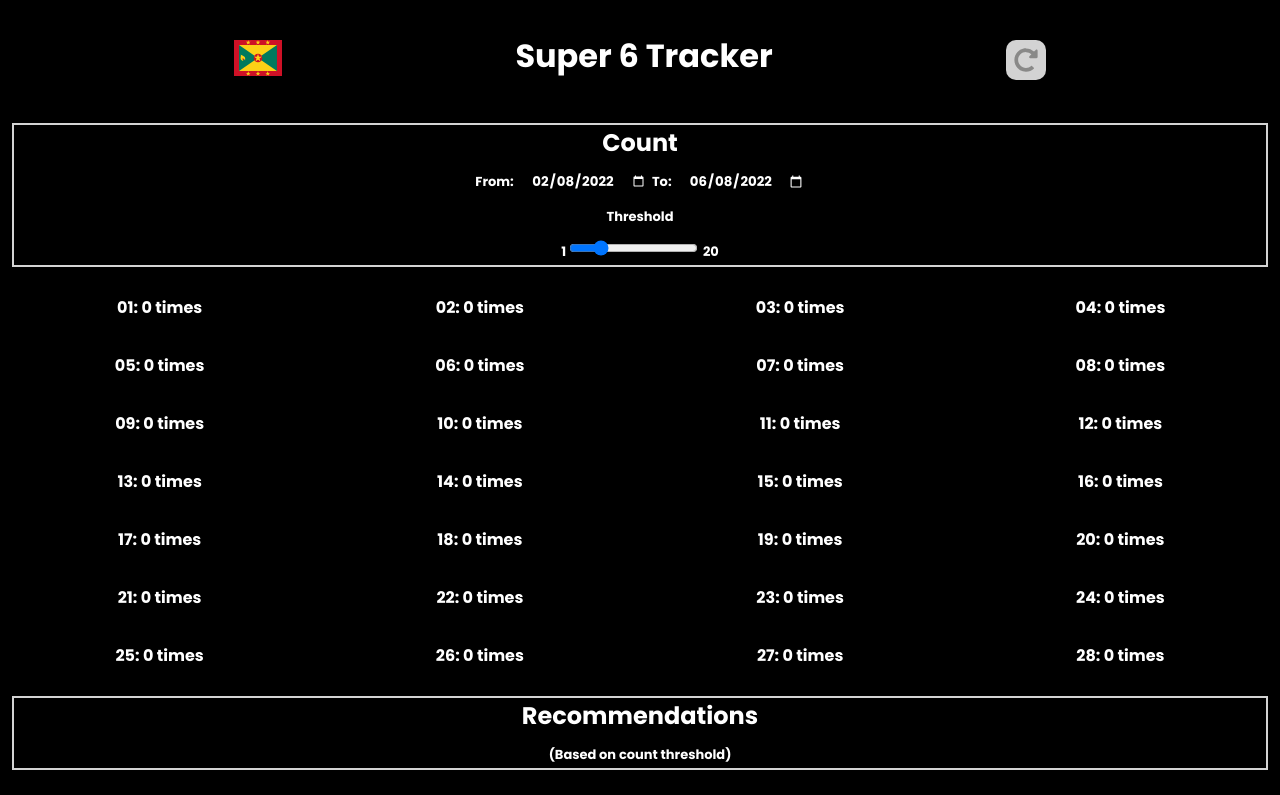
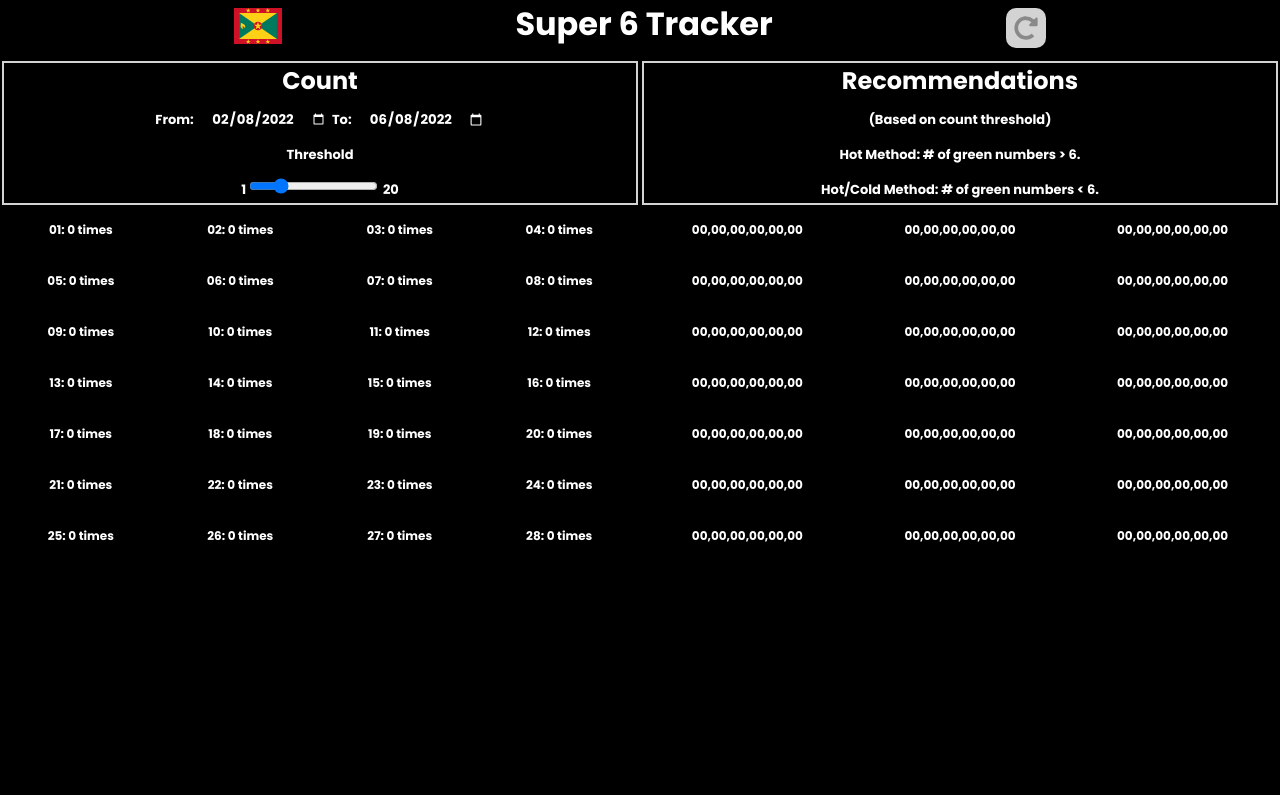
Before and after one commit to SeanPrice13/super-6-tracker, a website: page public/index.html in a window 1280 px wide. Shown: the top 795 px of the page. Drawn offline with Linux system fonts and the light colour scheme; no server answers.

Commit message:
Updated for responsiveness ++

```diff
--- a/public/app.js
+++ b/public/app.js
@@ -22,6 +22,7 @@
 };
 
 async function findCombinations(aThreshold, bThreshold) {
+  if (aThreshold.length !== 0) {
     const options = {
       method: "POST",
       headers: {
@@ -34,6 +35,11 @@
     [...recomArr].map((el, i) => {
       (el.innerText = ""), el.append(data[i]);
     });
+  } else {
+    [...recomArr].map((el) => {
+      (el.innerText = ""), (el.innerText = "00,00,00,00,00,00");
+    });
+  }
 }
 
 // Extract draw numbers and add to a new array for counting.
@@ -80,8 +86,8 @@
 function recomGen(aboveArray, belowArray) {
   aboveArray.length > 5 ? ([...recomArr].map((el, i) => {
     el.innerText = '';
-    el.append(aboveArray.sort(() => Math.random() - Math.random()).slice(0, 6).sort())
-  })) : findCombinations(aboveArray, belowArray)
+    el.append(aboveArray.sort(() => Math.random() - Math.random()).slice(0, 6).sort())}))
+  : findCombinations(aboveArray, belowArray)
 }
 
 /***************************************Event Listeners***************************************/
--- a/public/css/style.scss
+++ b/public/css/style.scss
@@ -11,7 +11,6 @@
         #header {
             display: flex;
             justify-content: space-evenly;
-            margin: 2em 0;
             user-select: none;
             h1 {
                 text-align: center;
@@ -47,8 +46,7 @@
             }
         }
         #info-wrapper {
-            .info-cont>h2>span,
-            #freq-cont>h2>span {
+            .info-cont>h2>span{
                 font-size: small;
             }
             .info-cont>h2>input[type="date"] {
@@ -66,6 +64,7 @@
                 grid-template-rows: repeat(7, 1fr);
                 grid-column-gap: 1px;
                 grid-row-gap: 1px;
+                user-select: none;
                 .high-count {
                     color: darkgreen;
                     span {
@@ -79,29 +78,47 @@
                     }
                 }
             }
-            #recom {
-                display: grid;
-                grid-template-columns: repeat(3, 1fr);
-                grid-template-rows: repeat(5, 1fr);
-                grid-column-gap: 1px;
-                grid-row-gap: 1px;
-            }
             .info-cont {
                 h2,
-                h3,
                 p {
                     text-align: center;
-                    margin: 1em;
                 }
                 h2 {
                     border: 2px solid lightgray;
-                    margin: 0.5em;
                 }
-                h3 {
-                    border: 1px solid lightgrey;
-                    margin: 0 4em;
+                p {
+                    font-size: clamp(0.5rem, 0.75rem, 1rem);
+                    margin: 1rem;
                 }
             }
         }
     }
 }
+
+@media only screen and (min-width: 720px) {
+    #info-wrapper {
+        display: flex;
+        justify-content: space-evenly;
+        .info-cont {
+            width: 50%;
+            margin: 0.1em;
+        }
+    }
+    #recom {
+        display: grid;
+        grid-template-columns: repeat(3, 1fr);
+        grid-template-rows: repeat(7, 1fr);
+        grid-column-gap: 1px;
+        grid-row-gap: 1px;
+    }
+}
+
+@media only screen and (max-width: 720px) {
+    #recom {
+        display: grid;
+        grid-template-columns: repeat(2, 1fr);
+        grid-template-rows: repeat(11, 1fr);
+        grid-column-gap: 1px;
+        grid-row-gap: 1px;
+    }
+}
--- a/public/index.html
+++ b/public/index.html
@@ -65,8 +65,18 @@
         <h2>Recommendations
           <br />
           <span>(Based on count threshold)</span>
+          <br />
+          <span>Hot Method: # of green numbers > 6.</span>
+          <br />
+          <span>Hot/Cold Method: # of green numbers < 6.</span>
         </h2>
         <div id="recom">
+          <p>00,00,00,00,00,00</p>
+          <p>00,00,00,00,00,00</p>
+          <p>00,00,00,00,00,00</p>
+          <p>00,00,00,00,00,00</p>
+          <p>00,00,00,00,00,00</p>
+          <p>00,00,00,00,00,00</p>
           <p>00,00,00,00,00,00</p>
           <p>00,00,00,00,00,00</p>
           <p>00,00,00,00,00,00</p>
@@ -85,6 +95,6 @@
         </div>
       </article>
     </section>
-    <script type="module" src="./app.js" /></script>
+    <script src="./app.js" /></script>
   </body>
 </html>
--- a/scraper.js
+++ b/scraper.js
@@ -40,7 +40,7 @@
       Draw.findOne({ key: scrapedDraw.key }, (err, output) => {
         output !== null ?
           (output.key == scrapedDraw.key ? console.log("EXISTS!", scrapedDraw.key) : console.log()) :
-          (console.log(output, scrapedDraw.key), Draw.create(scrapedDraws), console.log("ADDED!", scrapedDraw.key));
+          (console.log(output, scrapedDraw.key), Draw.create(scrapedDraw), console.log("ADDED!", scrapedDraw.key));
       });
     });
     res.json("Task Completed.");
@@ -59,11 +59,11 @@
 // Pull combinations from database & send to client.
 app.post('/api/combos', async (req, res) => {
   const recom = [];
-  result = Combination.aggregate([{$match: {combo: {$all: req.body.aThreshold}}}, {$sample: {size: 15}},]);
+  result = Combination.aggregate([{$match: {combo: {$all: req.body.aThreshold}}}, {$sample: {size: 21}},]);
   for await (const doc of result) {
   recom.push(doc.combo);
   }
   res.json(recom);
 });
-
 /***************************************TEST CODE***************************************/
+// Nice 😏
```
Also changed, not shown: public/css/style.css, 1 other file. Lines whose indentation alone changed are shown as unchanged.
